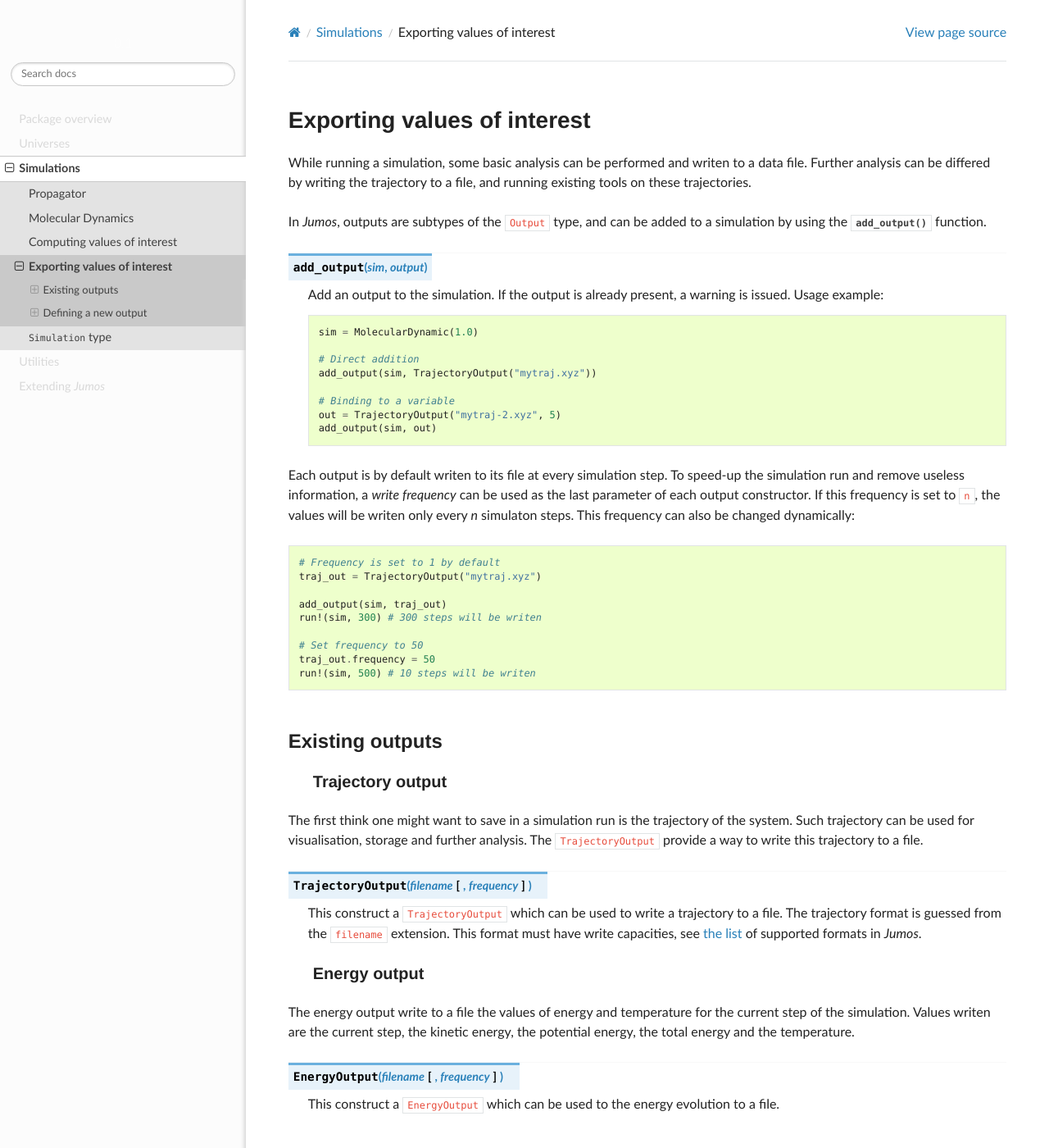
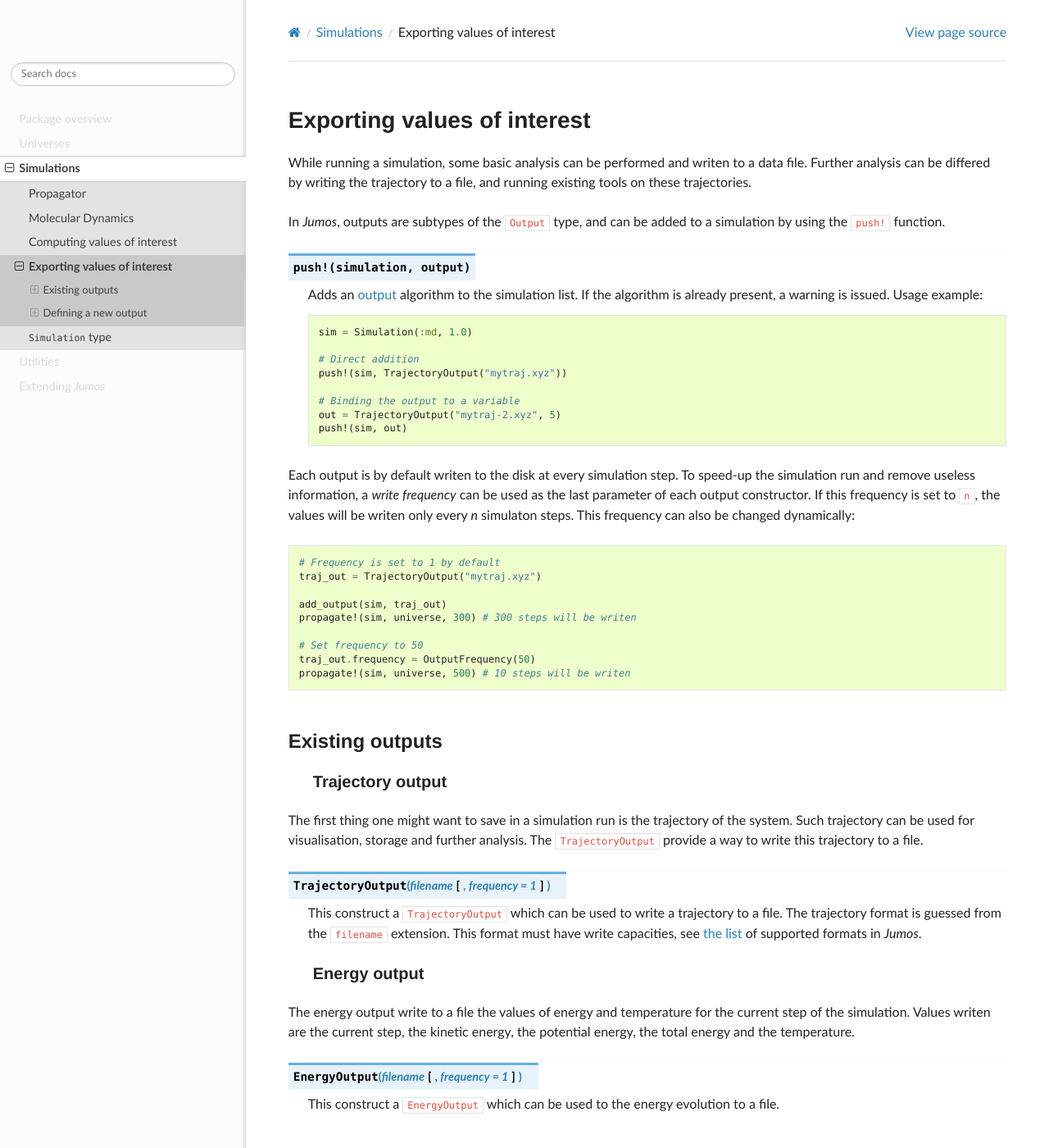
Before and after one commit to Luthaf/Jumos.jl, a Sphinx documentation site: the page built from doc/simulations/output.rst, in a window 1280 px wide and 1400 px high. Shown: the whole window at 82% size. Built offline with Sphinx 7.4.7 and the Read the Docs theme 2.0.0, drawn with Linux system fonts in a browser that asks for light colours; some of the changed text lies outside the part shown.

Commit message:
[doc] Output type documentation

```diff
--- a/doc/simulations/output.rst
+++ b/doc/simulations/output.rst
@@ -8,26 +8,27 @@ a data file. Further analysis can be differed by writing the trajectory to a
 file, and running existing tools on these trajectories.
 
 In |Jumos|, outputs are subtypes of the ``Output`` type, and can be added to
-a simulation by using the :func:`add_output` function.
+a simulation by using the ``push!`` function.
 
-.. function:: add_output(sim, output)
+.. function:: push!(simulation, output)
     :noindex:
 
-    Add an output to the simulation. If the output is already present, a warning
-    is issued. Usage example:
+    Adds an :ref:`output <type-Output>` algorithm to the simulation list. If the
+    algorithm is already present, a warning is issued. Usage example:
 
     .. code-block:: julia
 
-        sim = MolecularDynamic(1.0)
+        sim = Simulation(:md, 1.0)
 
         # Direct addition
-        add_output(sim, TrajectoryOutput("mytraj.xyz"))
+        push!(sim, TrajectoryOutput("mytraj.xyz"))
 
-        # Binding to a variable
+        # Binding the output to a variable
         out = TrajectoryOutput("mytraj-2.xyz", 5)
-        add_output(sim, out)
+        push!(sim, out)
 
-Each output is by default writen to its file at every simulation step. To speed-up
+
+Each output is by default writen to the disk at every simulation step. To speed-up
 the simulation run and remove useless information, a *write frequency* can be used
 as the last parameter of each output constructor. If this frequency is set to ``n``,
 the values will be writen only every *n* simulaton steps. This frequency can also
@@ -39,33 +40,33 @@ be changed dynamically:
     traj_out = TrajectoryOutput("mytraj.xyz")
 
     add_output(sim, traj_out)
-    run!(sim, 300) # 300 steps will be writen
+    propagate!(sim, universe, 300) # 300 steps will be writen
 
     # Set frequency to 50
-    traj_out.frequency = 50
-    run!(sim, 500) # 10 steps will be writen
+    traj_out.frequency = OutputFrequency(50)
+    propagate!(sim, universe, 500) # 10 steps will be writen
 
 Existing outputs
 ----------------
 
-.. _trajectory-output:
+.. _type-TrajectorOutput:
 
 Trajectory output
 ^^^^^^^^^^^^^^^^^
 
-The first think one might want to save in a simulation run is the trajectory of
+The first thing one might want to save in a simulation run is the trajectory of
 the system. Such trajectory can be used for visualisation, storage and further
 analysis. The ``TrajectoryOutput`` provide a way to write this trajectory to a
 file.
 
-.. function:: TrajectoryOutput(filename, [frequency])
+.. function:: TrajectoryOutput(filename, [frequency = 1])
 
     This construct a ``TrajectoryOutput`` which can be used to write a trajectory
     to a file. The trajectory format is guessed from the ``filename`` extension.
     This format must have write capacities, see :ref:`the list <trajectory-formats>`
     of supported formats in |Jumos|.
 
-.. _energy-output:
+.. _type-EnergyOutput:
 
 Energy output
 ^^^^^^^^^^^^^
@@ -74,7 +75,7 @@ The energy output write to a file the values of energy and temperature for the
 current step of the simulation. Values writen are the current step, the kinetic
 energy, the potential energy, the total energy and the temperature.
 
-.. function:: EnergyOutput(filename, [frequency])
+.. function:: EnergyOutput(filename, [frequency = 1])
 
     This construct a ``EnergyOutput`` which can be used to the energy evolution
     to a file.
@@ -83,35 +84,37 @@ Defining a new output
 ---------------------
 
 Adding a new output with custom values, can be done either by using a custom output
-or by :ref:`subtyping <new-output>` the ``Output`` type to define a new output.
-The the former wayis to be prefered when adding a *one-shot* output, and the
-latter when adding an output which will be re-used.
+or by :ref:`subtyping <new-output>` the ``Output`` type to define a new output. The
+the former wayis to be prefered when adding a *one-shot* output, and the latter when
+adding an output which will be re-used.
+
+.. _type-CustomOutput:
 
 Custom output
 ^^^^^^^^^^^^^
 
 The ``CustomOutput`` type provide a way to build specific output. The data to be
-writen should be :ref:`computed <type-compute>` before the output by adding
-the specific algorithms to the current simulation. These computation algorithm
-set a value in the ``MolecularDynamic.data`` dictionairy, which can be accessed
-during the output step. See the :ref:`computation algorithms <type-compute>`
-page for a list of keys.
+writen should be :ref:`computed <type-compute>` before the output by adding the
+specific algorithms to the current simulation. These computation algorithm set a
+value in the ``MolecularDynamic.data`` dictionairy, which can be accessed during the
+output step. See the :ref:`computation algorithms <type-compute>` page for a list of
+keys.
 
-.. function:: CustomOutput(filename, values, [frequency; header="# header string"])
+.. function:: CustomOutput(filename, values, [frequency = 1; header=""])
 
     This create a ``CustomOutput`` to be writen to the file ``filename``. The
     ``values`` is a vector of symbols, these symbols being the keys of the
-    ``MolecularDynamic.data`` dictionairy. The ``header`` string will be writen
-    on the top of the output file.
+    ``Universe.data`` dictionary. The ``header`` string will be writen on the top of
+    the output file, and can contains some metadata.
 
     Usage example:
 
     .. code-block:: julia
 
-        sim = MolecularDynamic(1.0)
+        sim = Simulation(:md, 1.0)
 
         # TemperatureCompute register a :temperature key
-        add_compute(sim, TemperatureCompute())
+        push!(sim, TemperatureCompute())
 
-        temperature_output = CustomOutput("Sim-Temp.dat", [:temperature])
-        add_output(sim, temperature_output)
+        temperature_output = CustomOutput("Sim-Temp.dat", [:temperature], header="# step  T/K")
+        push!(sim, temperature_output)
```
